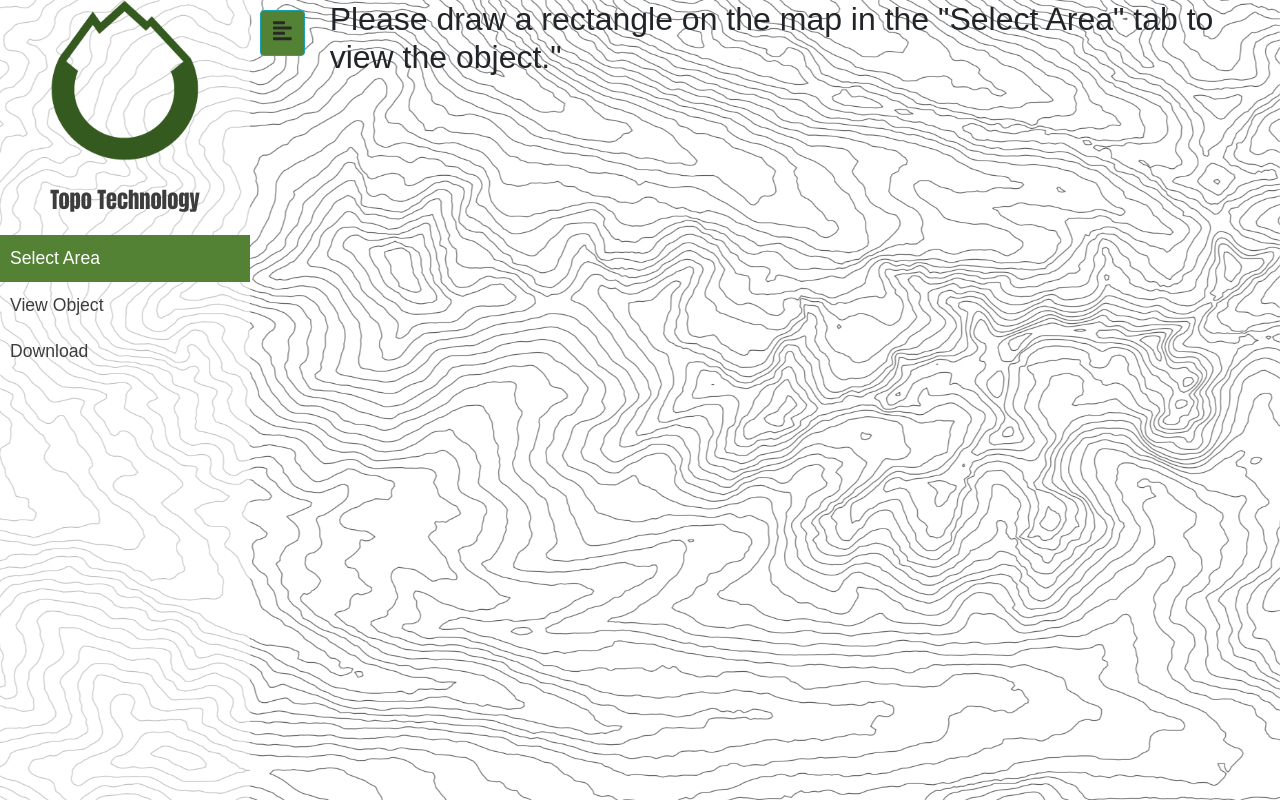
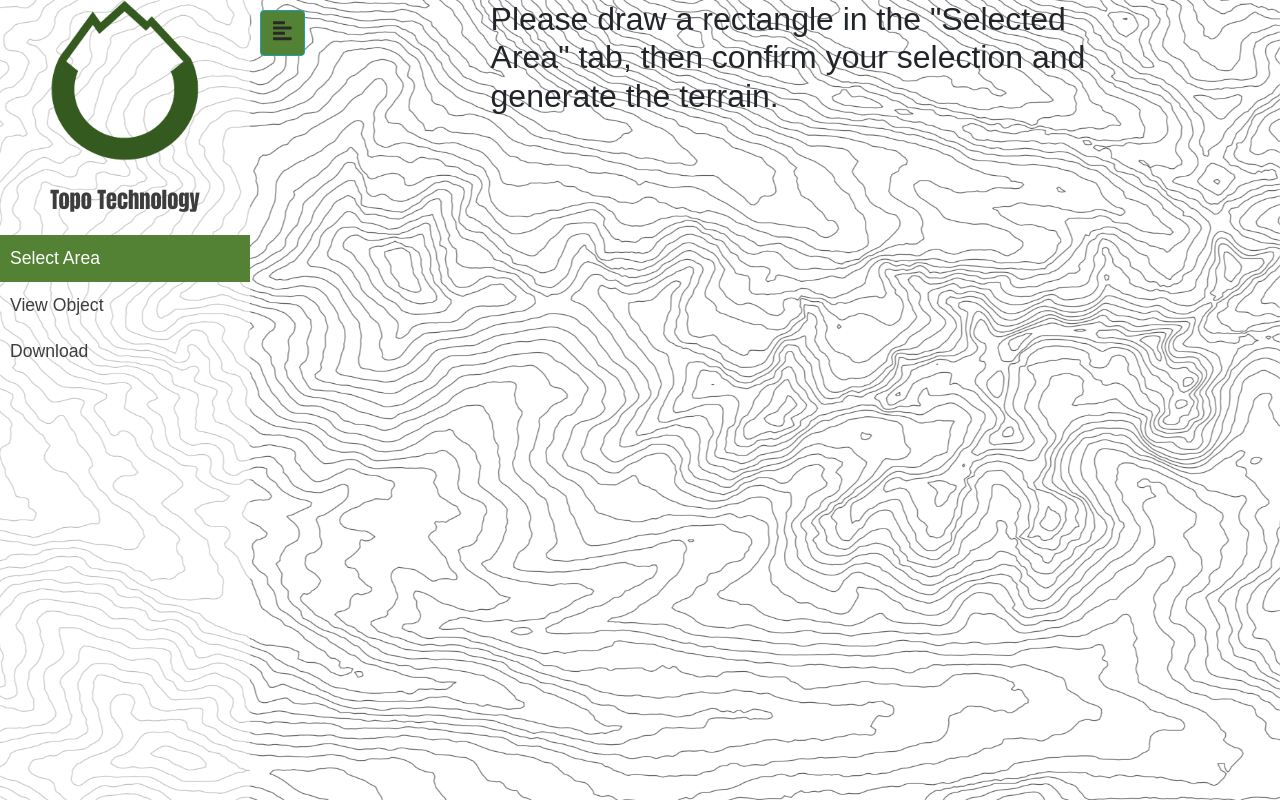
Before and after one commit to BruceClark406/TopoTech, a Flask app: template templates/no_coordinates.html in a window 1280 px wide. Run offline with Flask 2, Linux system fonts and the light colour scheme; the template is opened without the code that fills it, so the values that code supplies are empty; some libraries are stand-ins or nearby versions.

Commit message:
Update no_coordinates.html

```diff
--- a/templates/no_coordinates.html
+++ b/templates/no_coordinates.html
@@ -8,9 +8,15 @@
 </script>
 
 <div class="row" style="height:90%;">
+    <div class="col-lg-2 col-md-1 col-s-0 col-xs-0">
 
-    <div class="col-lg-12 col-md-12 col-s-12 col-xs-12">
-        <h2>Please draw a rectangle on the map in the "Select Area" tab to view the object."</h2>
+    </div>
+
+    <div class="col-lg-8 col-md-10 col-s-12 col-xs-12">
+        <h2>Please draw a rectangle in the "Selected Area" tab, then confirm your selection and generate the terrain.</h2>
+    </div>
+    <div class="col-lg-2 col-md-1 col-s-0 col-xs-0">
+
     </div>
 </div>
 
```
